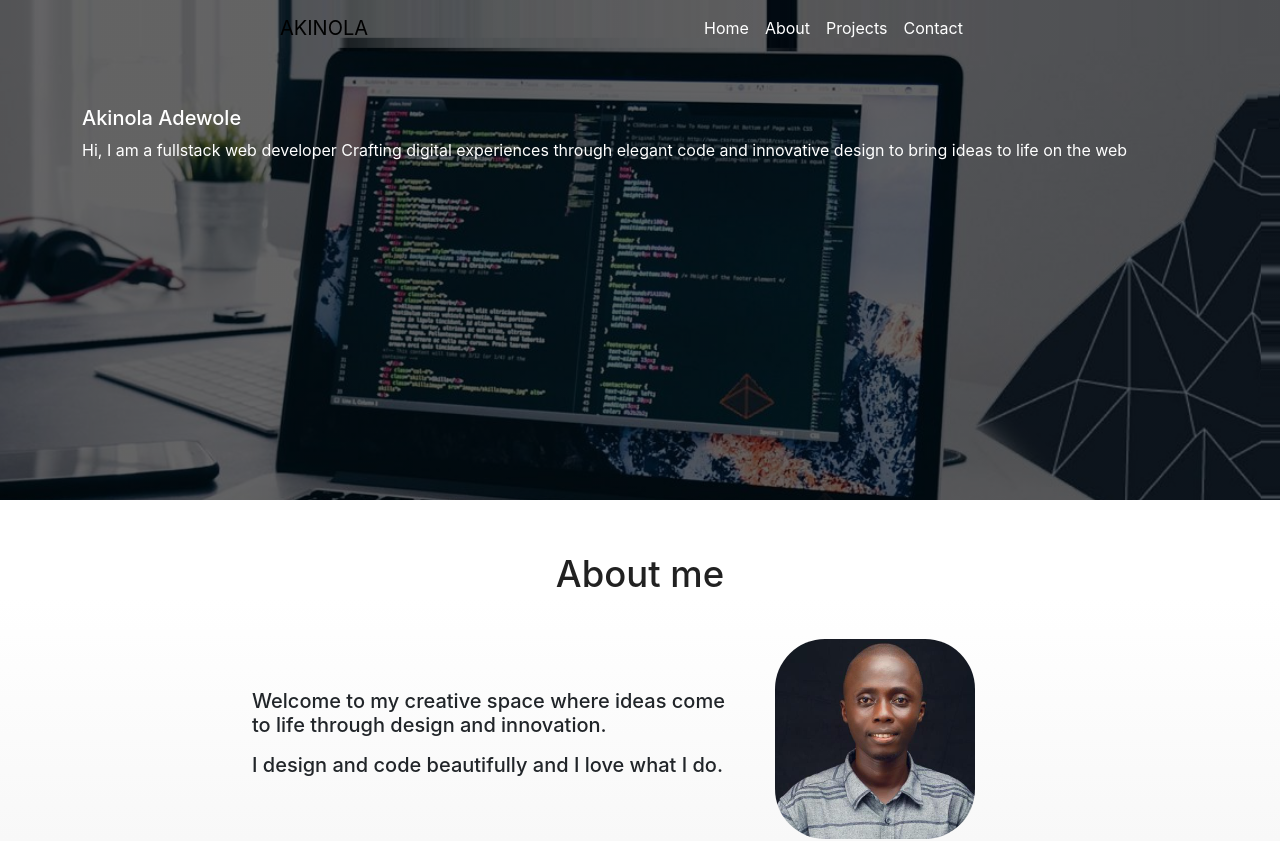
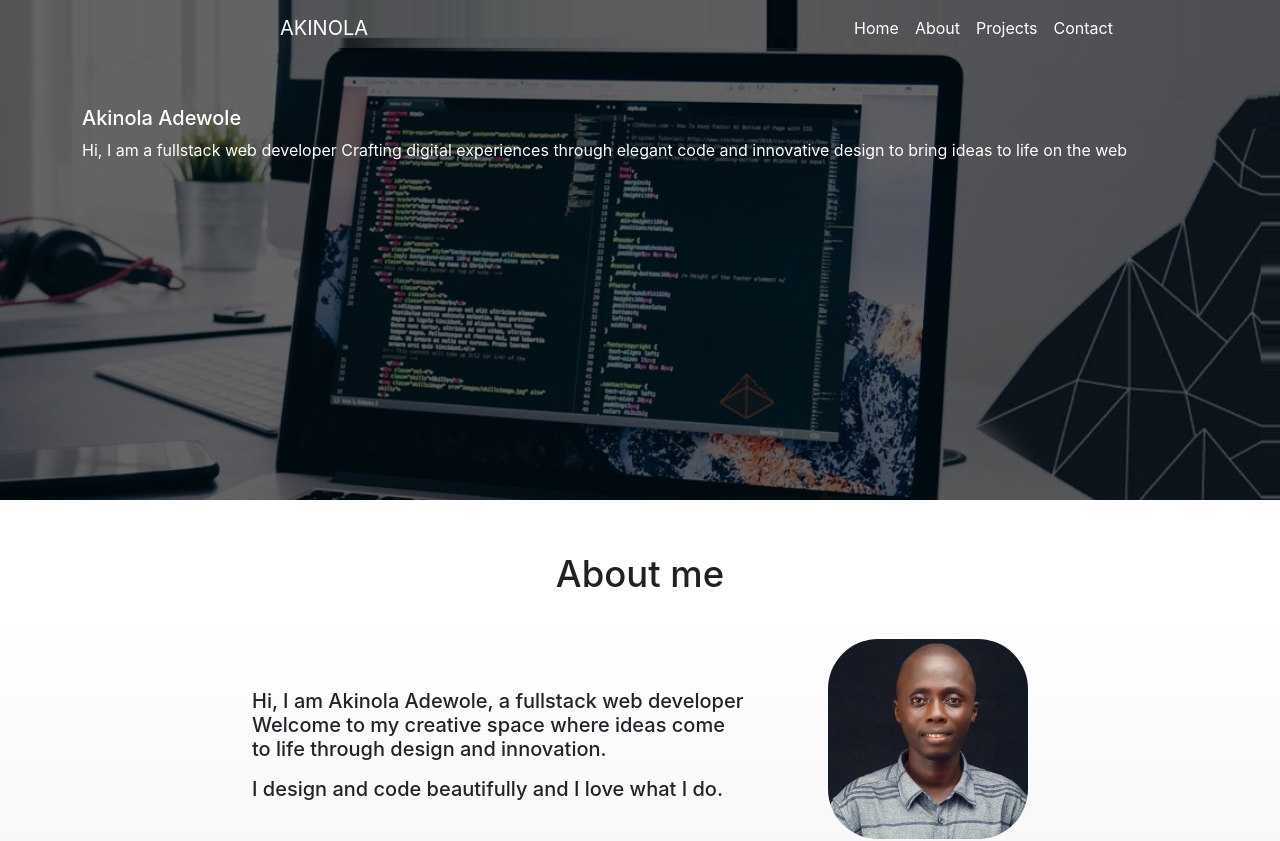
Before and after one commit to AkinolaAdewole/Portfolio-Akinola, a React (Create React App) app: page / in a window 1280 px wide. Shown: the top 841 px of the page. Built offline with nearby package versions, Linux system fonts and the light colour scheme.

Commit message:
font awesome

```diff
--- a/src/ReUsables/NavBar.jsx
+++ b/src/ReUsables/NavBar.jsx
@@ -6,7 +6,7 @@ const NavBar = () => {
   return (
     <div className='bg'>
           <nav className="navbar navbar-expand-lg navbar-light">
-              <Link className="navbar-brand logomargin" to="/">AKINOLA</Link>
+              <Link className="navbar-brand logomargin text-white" to="/" >AKINOLA</Link>
 
               <button
                 className="navbar-toggler"
--- a/src/components/Home.jsx
+++ b/src/components/Home.jsx
@@ -8,6 +8,7 @@ import 'aos/dist/aos.css'
 import {BsWhatsapp} from 'react-icons/bs'
 import {AiOutlineGithub} from 'react-icons/ai'
 import {AiOutlineMail}  from 'react-icons/ai'
+import {BiSolidToTop} from 'react-icons/bi'
 
 
 const Home = () => {
@@ -39,6 +40,7 @@ const Home = () => {
                     <div>
                         <div className='aboutme'>
                             <h5 className=''>
+                              Hi, I am Akinola Adewole, a fullstack web developer
                               Welcome to my creative space where ideas come <br /> to life through design and innovation.
                             </h5>
                             <h5 className='mt-3'>I design and code beautifully and I love what I do.</h5>
@@ -178,8 +180,8 @@ const Home = () => {
             <div className='container rightreserved'>
               <p className='text-white'>&copy; {currentYear} Akinola. All rights reserved.</p>
 
-              <button>
-                <span>::Before</span>
+              <button onClick={scrollToTop}>
+                <span> < BiSolidToTop /></span>
               </button>
             </div>
       </div>
--- a/src/styles/navbar.css
+++ b/src/styles/navbar.css
@@ -26,7 +26,7 @@
     }
 
     .navpadding{
-        padding-left: 300px;
+        padding-left: 450px;
     }
 
     .navmargin{
```
